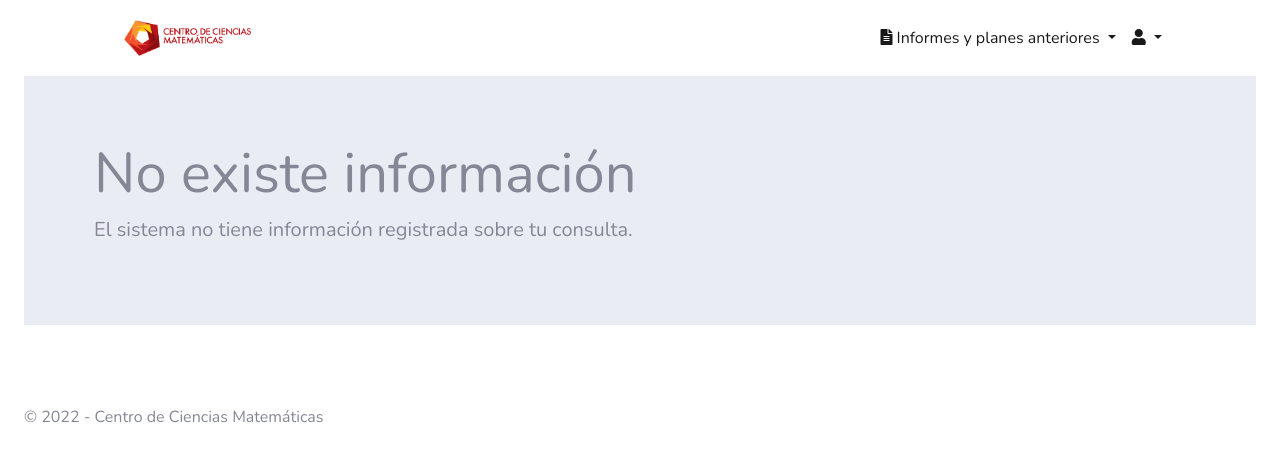
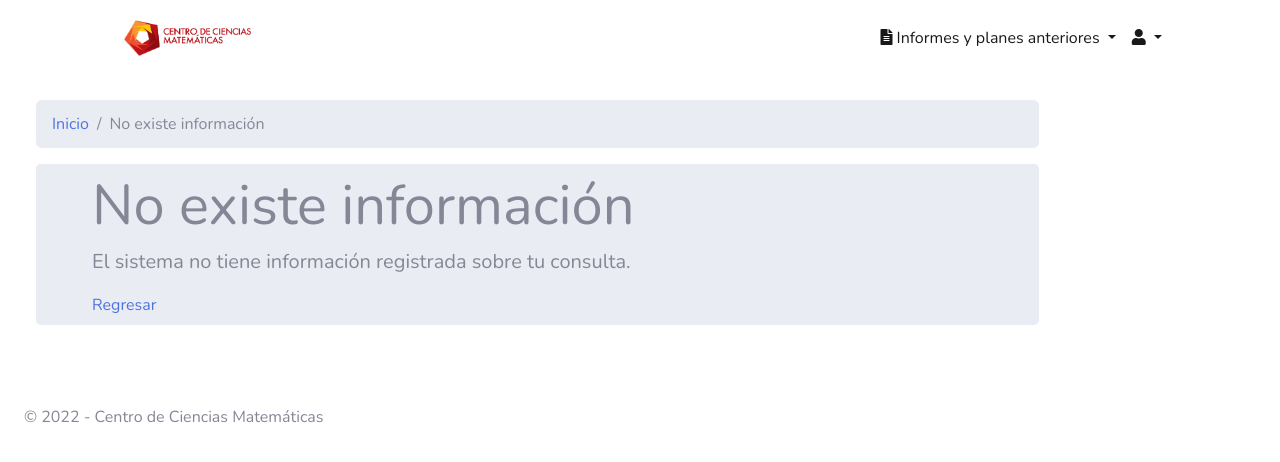
Before and after one commit to lugetego/Informe22, a Symfony app: template templates/bundles/TwigBundle/Exception/error.html.twig in a window 1280 px wide. Shown: the top 462 px of the page. Run offline with Twig, Linux system fonts and the light colour scheme; the template is opened without the code that fills it, so the values that code supplies are empty; some libraries are stand-ins or nearby versions.

Commit message:
página error

```diff
--- a/templates/bundles/TwigBundle/Exception/error.html.twig
+++ b/templates/bundles/TwigBundle/Exception/error.html.twig
@@ -4,10 +4,20 @@
 
 {% block main %}
 
-    <div class="jumbotron jumbotron-fluid">
+<div class="col-xl-10 col-sm-12 col-md-10 mt-4">
+    <nav aria-label="breadcrumb">
+        <ol class="breadcrumb">
+            <li class="breadcrumb-item"><a href="{{ path('dashboard') }}">Inicio</a></li>
+            <li class="breadcrumb-item active">No existe información</li>
+        </ol>
+    </nav>
+
+    <div class="jumbotron py-2">
         <div class="container">
             <h1 class="display-4">No existe información</h1>
             <p class="lead">El sistema no tiene información registrada sobre tu consulta.</p>
+            <a href="{{ path('dashboard') }}">Regresar</a>
         </div>
     </div>
+</div>
 {% endblock %}
```
